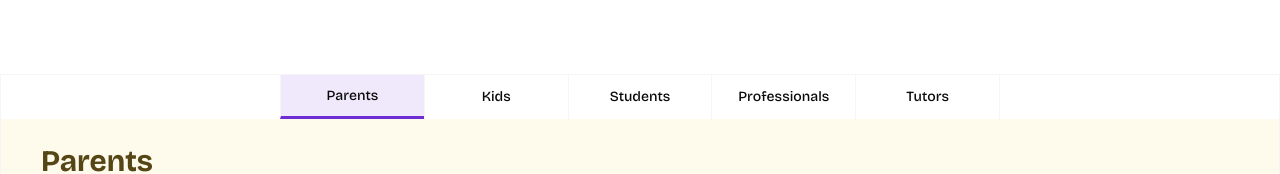
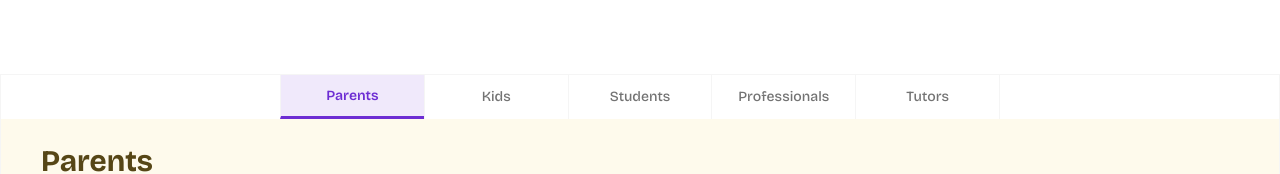
Before and after one commit to aumirza/madrasa-landing, a Next.js app: page / in a window 1280 px wide. Shown: the top 174 px of the page. Built offline with nearby package versions, Linux system fonts and the light colour scheme.

Commit message:
fix: update text styling for TabsTrigger component

```diff
--- a/src/components/ui/tabs.tsx
+++ b/src/components/ui/tabs.tsx
@@ -41,7 +41,7 @@ function TabsTrigger({
   return (
     <TabsPrimitive.Trigger
       className={cn(
-        "inline-flex h-full w-36 flex-1 items-center justify-center gap-1.5 whitespace-nowrap border-border border-l px-2 py-1 font-medium text-foreground text-sm transition-[color,box-shadow] last:border-r focus-visible:border-ring focus-visible:outline-1 focus-visible:outline-ring focus-visible:ring-[3px] focus-visible:ring-ring/50 disabled:pointer-events-none disabled:opacity-50 data-[state=active]:border-b-3 data-[state=active]:border-b-primary data-[state=active]:bg-primary/10 dark:text-muted-foreground dark:data-[state=active]:border-input dark:data-[state=active]:bg-input/30 dark:data-[state=active]:text-foreground [&_svg:not([class*='size-'])]:size-4 [&_svg]:pointer-events-none [&_svg]:shrink-0",
+        "inline-flex h-full w-36 flex-1 items-center justify-center gap-1.5 whitespace-nowrap border-border border-l px-2 py-1 font-medium text-sm text-subheading transition-[color,box-shadow] last:border-r focus-visible:border-ring focus-visible:outline-1 focus-visible:outline-ring focus-visible:ring-[3px] focus-visible:ring-ring/50 disabled:pointer-events-none disabled:opacity-50 data-[state=active]:border-b-3 data-[state=active]:border-b-primary data-[state=active]:bg-primary/10 data-[state=active]:font-semibold data-[state=active]:text-primary dark:text-muted-foreground dark:data-[state=active]:border-input dark:data-[state=active]:bg-input/30 dark:data-[state=active]:text-foreground [&_svg:not([class*='size-'])]:size-4 [&_svg]:pointer-events-none [&_svg]:shrink-0",
         className
       )}
       data-slot="tabs-trigger"
```
